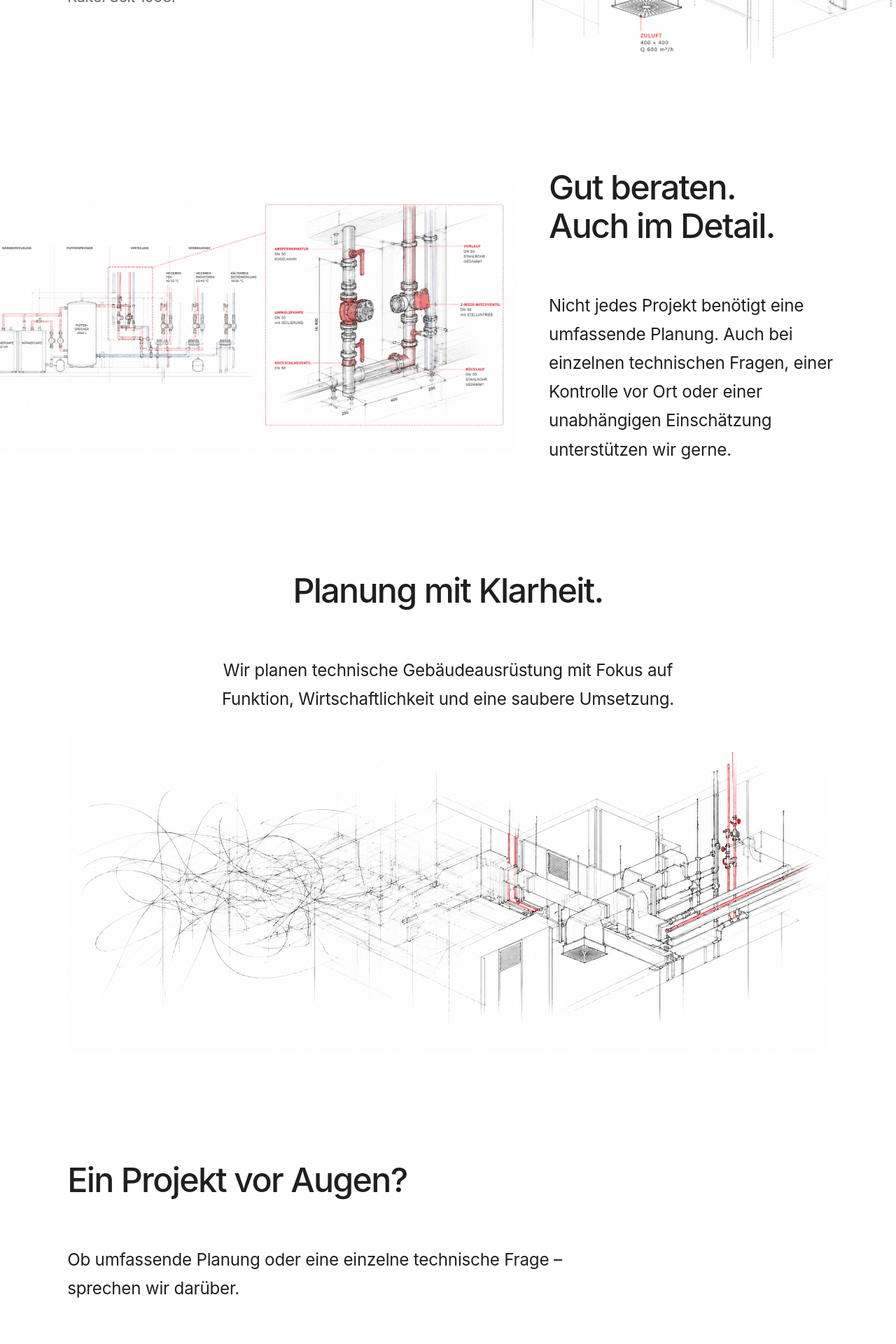
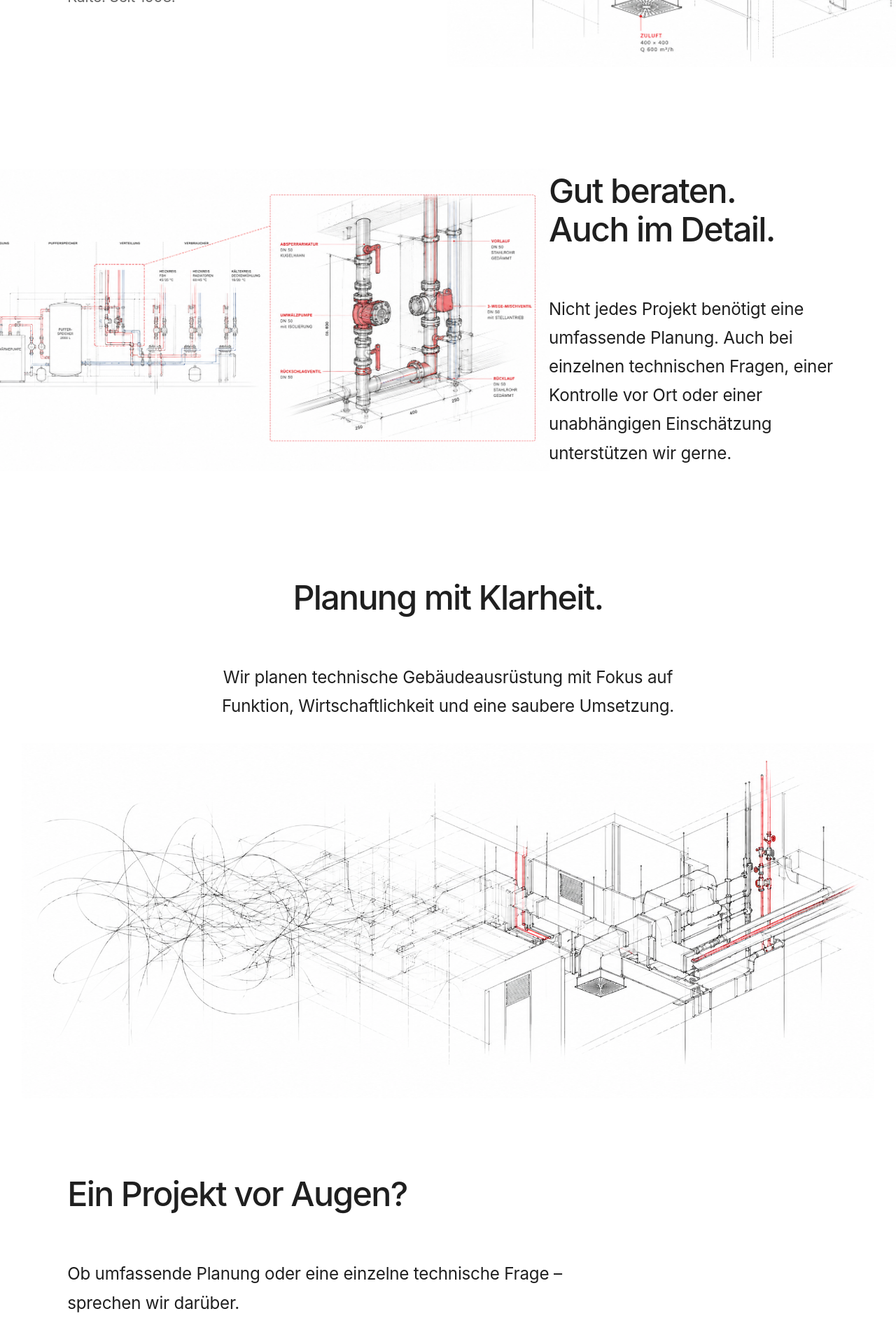
Before and after one commit to gryphiusodenhobler/www.optiplan.at, a Jekyll site: the page built from index.md, in a window 1280 px wide. Shown: the part 575-2495 px from the top of the page at 70% size. Built offline with Jekyll 4.4.1, drawn with Linux system fonts in a browser that asks for light colours; cached includes are drawn as plain includes.

Commit message:
Update optiplan.scss

```diff
--- a/_sass/optiplan.scss
+++ b/_sass/optiplan.scss
@@ -914,6 +914,12 @@ body {
     padding-bottom: 3rem;
   }
 }
+/* Kontaktabschnitt – kompakterer Übergang */
+
+.contact-section {
+  padding-top: 1.5rem;
+}
+
 /* Überschriften der Startseite – einheitliche Schriftstärke */
 
 .intro-section h2,
@@ -938,12 +944,23 @@ body {
 .planung-illustration {
   margin-top: 1.5rem;
   width: 100%;
+  display: flex;
+  justify-content: center;
 }
 
 .planung-illustration img {
   display: block;
-  width: 100%;
+  width: 112%;
+  max-width: none;
   height: auto;
+  flex-shrink: 0;
+}
+
+@media (max-width: 768px) {
+  .planung-illustration img {
+    width: 100%;
+    max-width: 100%;
+  }
 }
 
 /* Gut beraten – Bild links, Text rechts */
@@ -966,10 +983,10 @@ body {
 
 .detail-illustration img {
   display: block;
-  width: 148%;
+  width: 165%;
   max-width: none;
   height: auto;
-  transform: translateX(-17%);
+  transform: translateX(-20%);
 }
 
 @media (max-width: 768px) {
```
